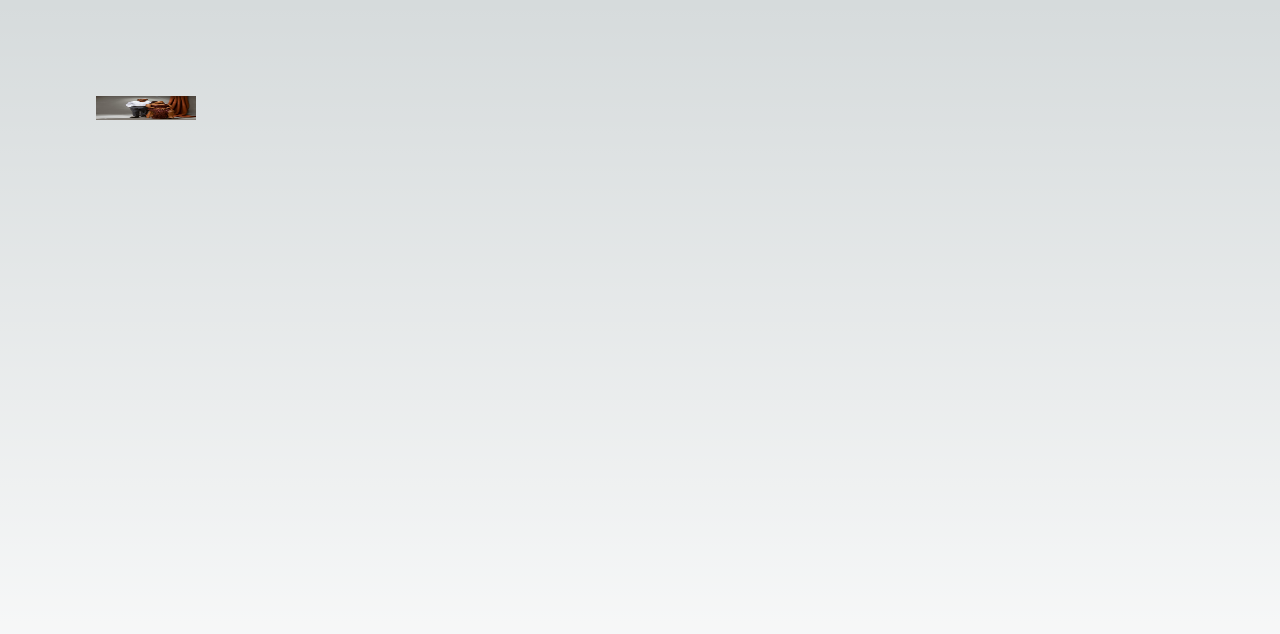
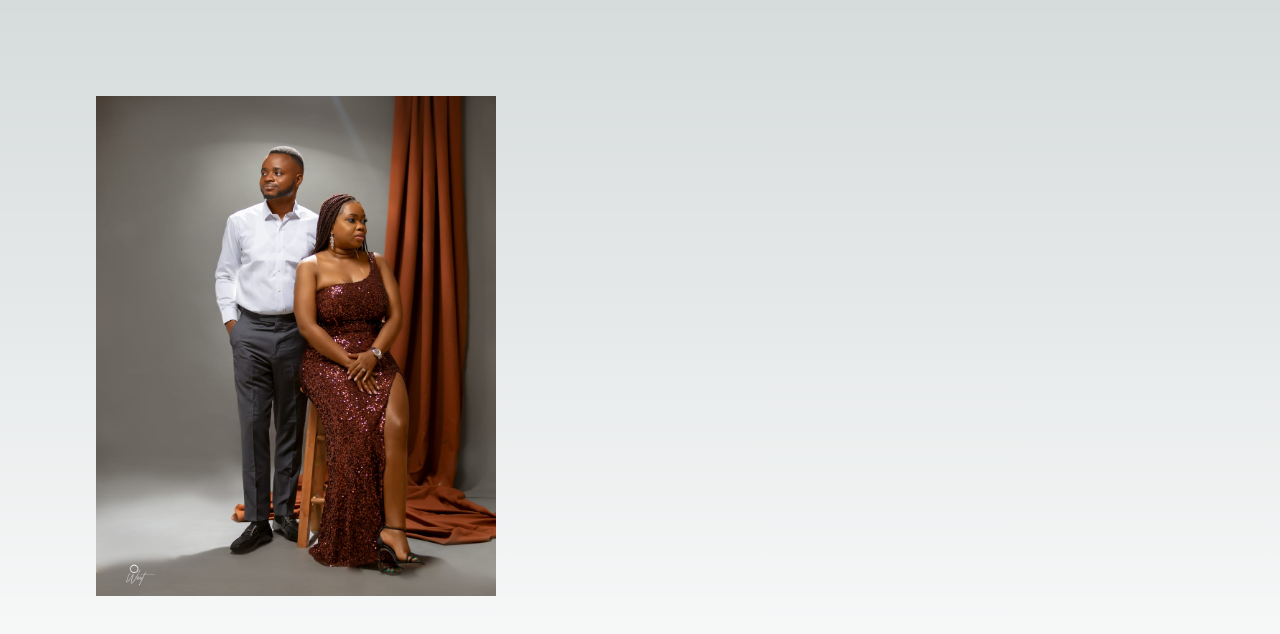
Before and after one commit to abeonweb/folakeandoluwole, a Next.js app: page / in a window 1280 px wide. Shown: the top 634 px of the page. Built offline with nearby package versions, Linux system fonts and the light colour scheme.

Commit message:
test photo on homepage

```diff
--- a/app/page.tsx
+++ b/app/page.tsx
@@ -14,8 +14,8 @@ export default function Home() {
               src="/fo1.jpg"
               alt="Couple Image"
               className={styles.image}
-              width={100}
-              height={24}
+              width={400}
+              height={500}
               priority
             />
         </div>
```
